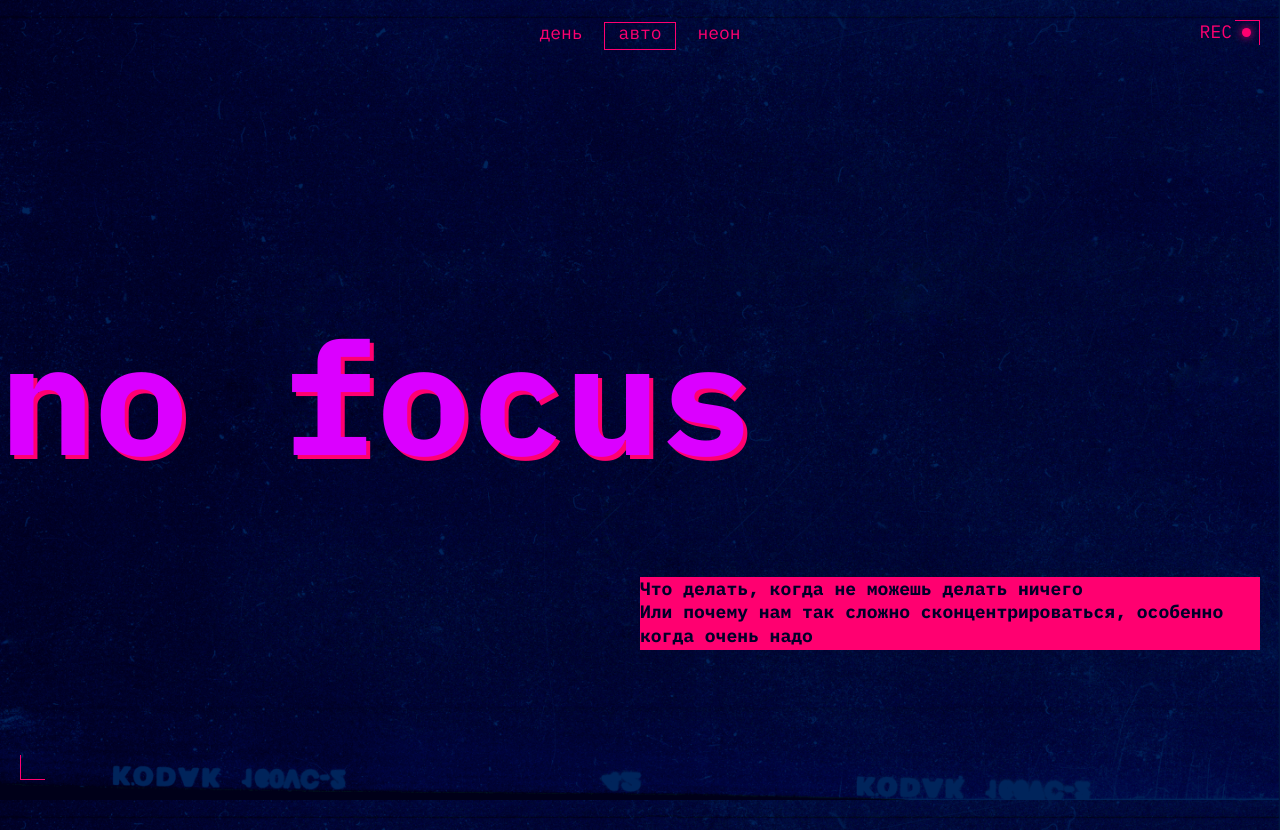
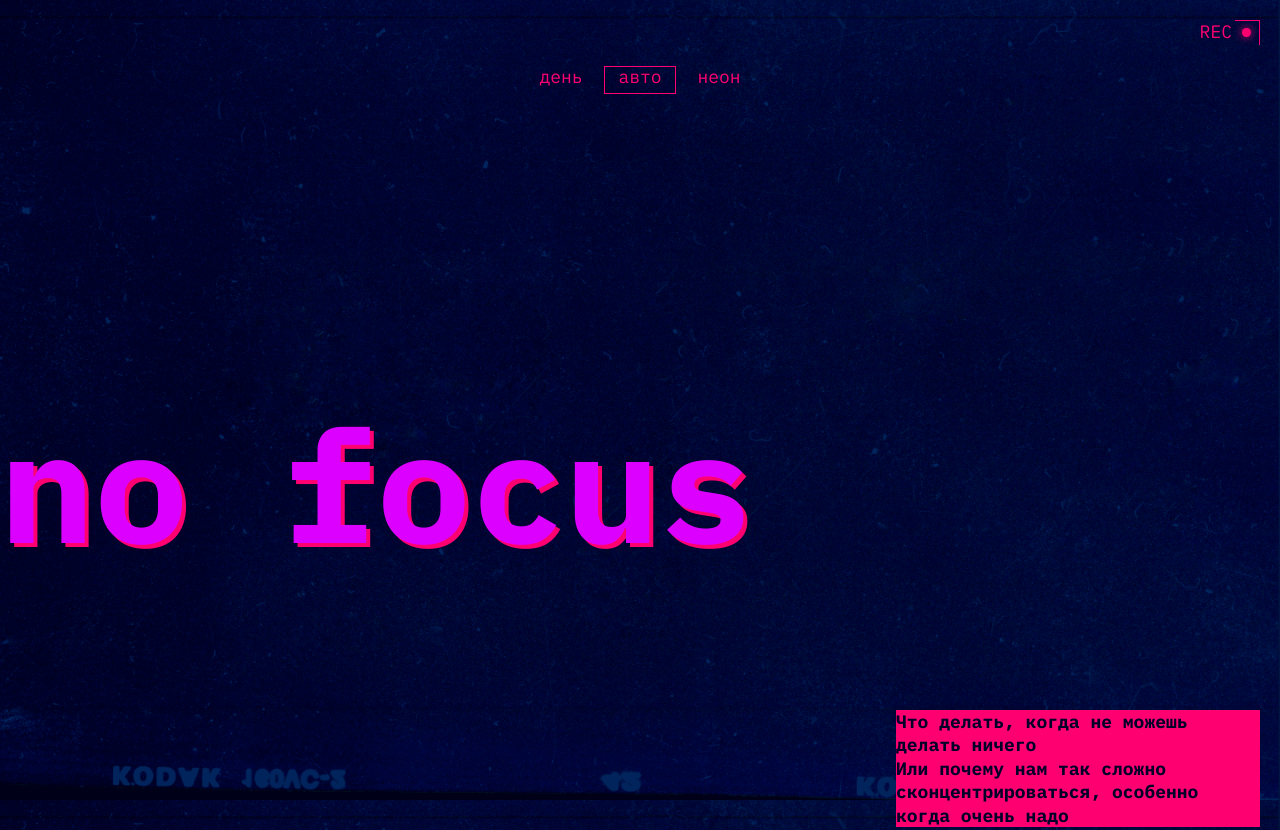
Before and after one commit to kirillhaifa/slozhno-sosredotochitsya, a website: page index.html in a window 1280 px wide. Shown: the top 830 px of the page. Drawn offline with Linux system fonts and the light colour scheme.

Commit message:
ready 1.12

```diff
--- a/index.html
+++ b/index.html
@@ -8,7 +8,7 @@
     <meta http-equiv="X-UA-Compatible" content="IE=edge" />
     <meta name="viewport" content="width=device-width, initial-scale=1.0" />
     <title>Сложно сосредоточиться</title>
-    <meta name="color-scheme" content="light dark" />
+    <meta name="color-scheme" content="dark light" />
     <link rel="stylesheet" href="./fonts/fonts.css" />
     <link rel="stylesheet" href="./styles/globals.css" />
     <link rel="stylesheet" href="./styles/dark.css" />
@@ -52,6 +52,7 @@
           </li>
         </ul>
       </nav>
+
       <h1 class="header__title">no focus</h1>
       <div class="header__text">
         <p>Что делать, когда не можешь делать ничего</p>
@@ -60,6 +61,7 @@
           надо
         </p>
       </div>
+
     </header>
     <main class="main">
       <article class="article">
--- a/src/styles/style.css
+++ b/src/styles/style.css
@@ -95,8 +95,8 @@
 .header__theme-menu {
   grid-area: nav;
   justify-self: end;
-  margin-top: clamp(4.65625rem, -2.4406rem + 30.2799vw, 12.09375rem);
-  margin-bottom: clamp(4.15625rem, -2.2846rem + 27.4809vw, 10.90625rem);
+  margin-top: 7.3567vh;
+  margin-bottom: 8.6588vh;
 }
 
 @media (min-width: 900px) {
--- a/styles/light.css
+++ b/styles/light.css
@@ -15,6 +15,8 @@
     --main-text: #353430;
     --accent-header: #ffc2e6;
     --shadow-color: #ff0070;
+    background-image: url(../images/cover-image-light.png);
+
   }
 }
 
--- a/styles/style.css
+++ b/styles/style.css
@@ -9,7 +9,7 @@
 
 .header {
   position: relative;
-  height: 100vh;
+  height: 1024px;
   display: grid;
   grid-template-columns: 1fr;
   grid-template-rows: repeat(4, auto);
@@ -95,8 +95,16 @@
 .header__theme-menu {
   grid-area: nav;
   justify-self: end;
-  margin-top: clamp(4.65625rem, -2.4406rem + 30.2799vw, 12.09375rem);
-  margin-bottom: clamp(4.15625rem, -2.2846rem + 27.4809vw, 10.90625rem);
+  margin-top: clamp(76.5px, 6.0628vh, 147.5px);
+  margin-bottom: clamp(66.5px, 9.955vh, 174.5px);
+}
+
+@media (min-width: 600px) {
+
+  .header__theme-menu {
+    margin-top: 13vh;
+    margin-bottom: 10.955vh;
+  }
 }
 
 @media (min-width: 900px) {
@@ -182,7 +190,7 @@
 
 .header__title {
   grid-area: title;
-  margin-bottom: clamp(55px, calc(55px + ((100vw - 375px) * 1.07)), 162px);
+  margin-bottom: 7.1614vh;
   margin-left: 10px;
   color: var(--accent-header);
   font-weight: 700;
@@ -211,9 +219,10 @@
   grid-area: text;
   display: inline-block;
   justify-self: end;
-  max-width: 364px;
+  width: 355px;
+  height: 117px;
   margin: 0 10px;
-  margin-bottom: clamp(4.125rem, -2.8526rem + 29.771vw, 11.4375rem);
+  margin-bottom: clamp(4.125rem, 9.9802vh, 11.4375rem);
   color: var(--accent-text);
   font-weight: 700;
   font-size: 18px;
@@ -225,6 +234,7 @@
 
   .header__text {
     margin-right: 20px;
+    width: 364px;
   }
 }
 
```
